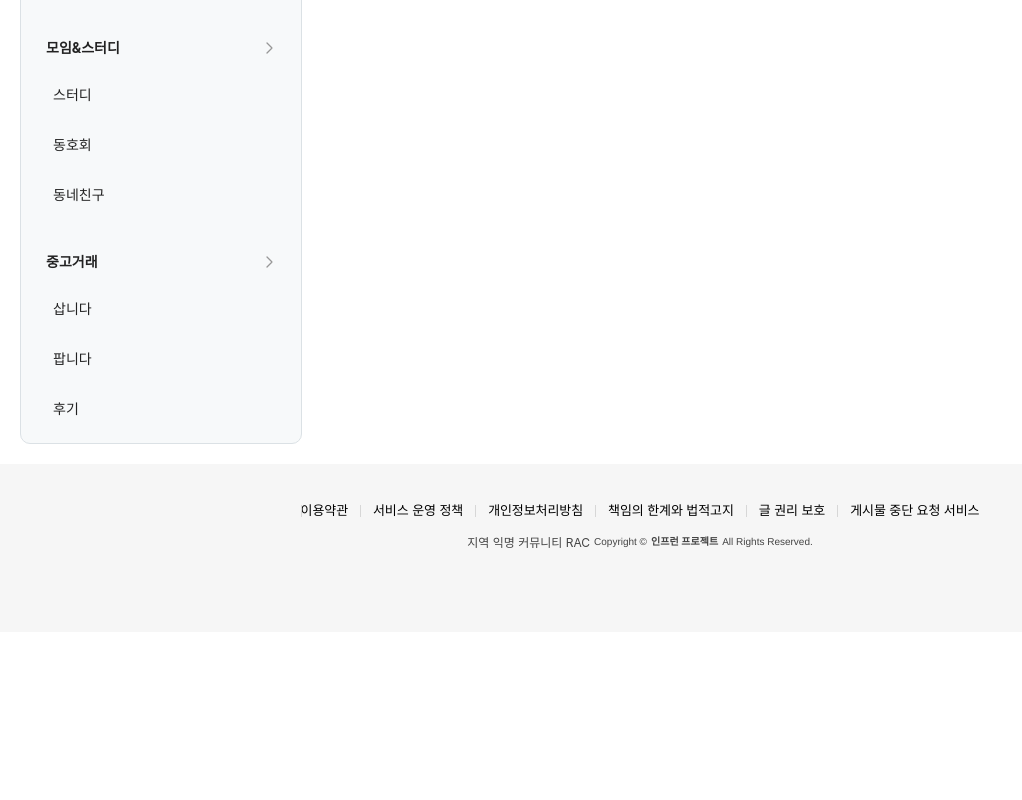
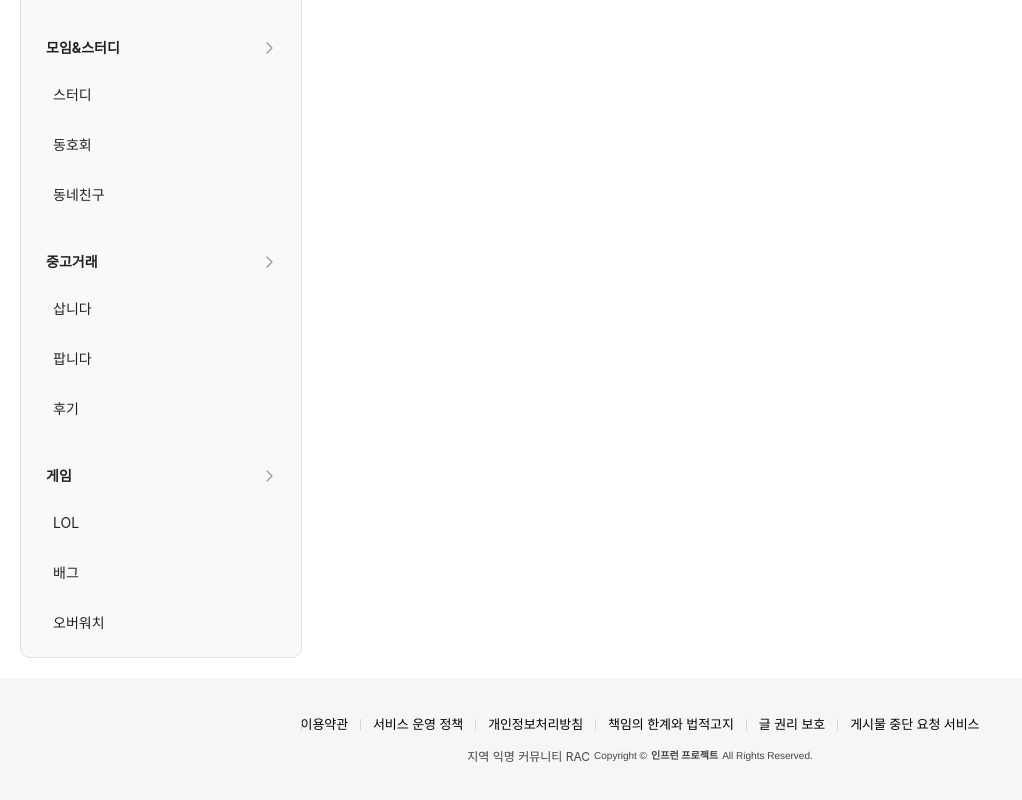
Before and after one commit to hamseungwan2023/InfleanProject, a React (Create React App) app in the folder client/: page / in a window 1280 px wide. Shown: the part 586-1386 px from the top of the page, without its empty margins (0-1022 px from the left). Before the commit the page ends 1218 px from the top, so only its background shows below. Built offline with nearby package versions, Linux system fonts and the light colour scheme.

Commit message:
일부 수정

```diff
--- a/client/src/constants/categoryList.ts
+++ b/client/src/constants/categoryList.ts
@@ -11,5 +11,8 @@ export const CategoryList:TCategory[] = [
   },
   {
     category: ["중고거래","삽니다","팝니다","후기"]
+  },
+  {
+    category: ["게임","LOL","배그","오버워치"]
   }
 ]
--- a/client/src/routes/deleteAccount.module.scss
+++ b/client/src/routes/deleteAccount.module.scss
@@ -0,0 +1,2 @@
+@charset "utf-8";
+@import "../scss/variables.scss";
--- a/client/src/routes/profile.module.scss
+++ b/client/src/routes/profile.module.scss
@@ -1,3 +1,6 @@
+@charset "utf-8";
+@import "../scss/variables.scss";
+
 .profile_wrapper {
   width: 500px;
   height: 500px;
--- a/client/src/scss/variables.scss
+++ b/client/src/scss/variables.scss
@@ -1,5 +1,4 @@
 @charset "utf-8";
-
 
 // main color
 $main100: #ECF2FF;
```
